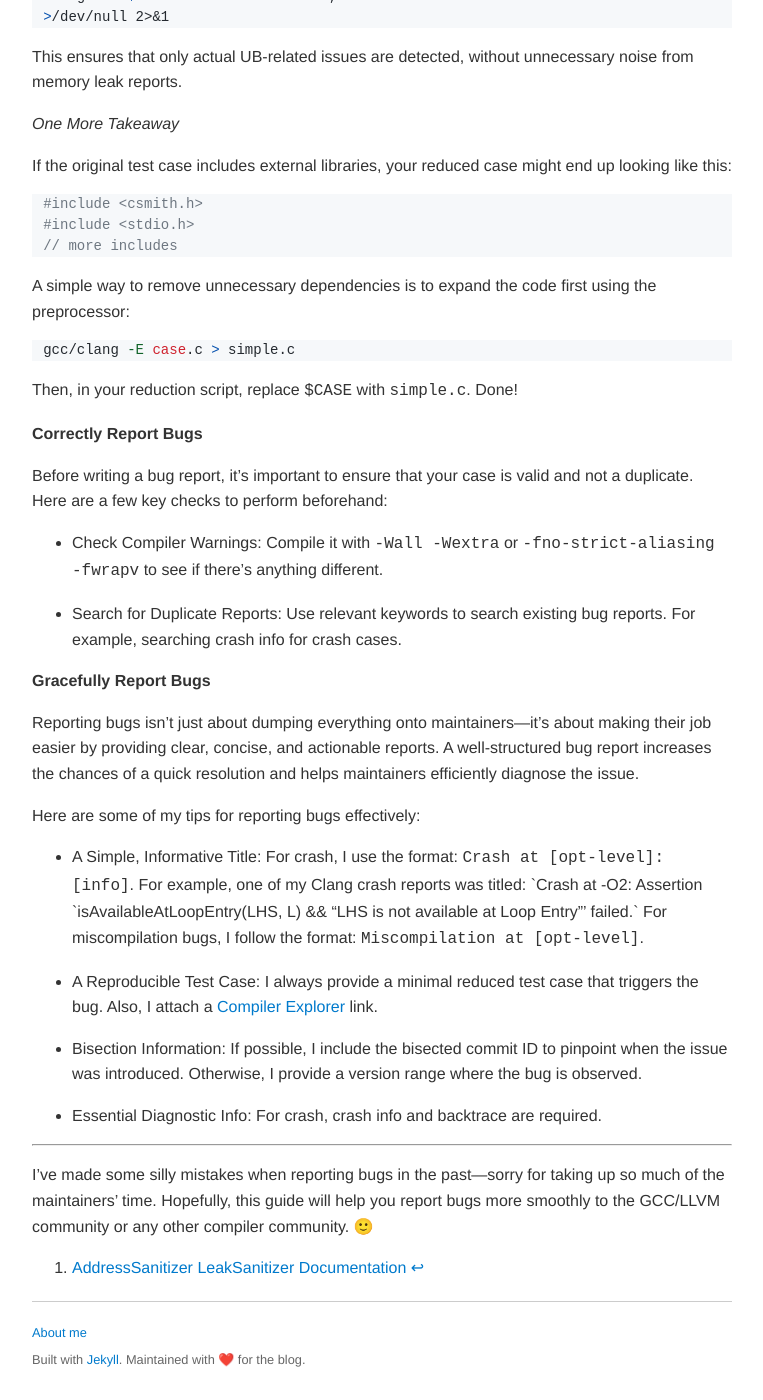
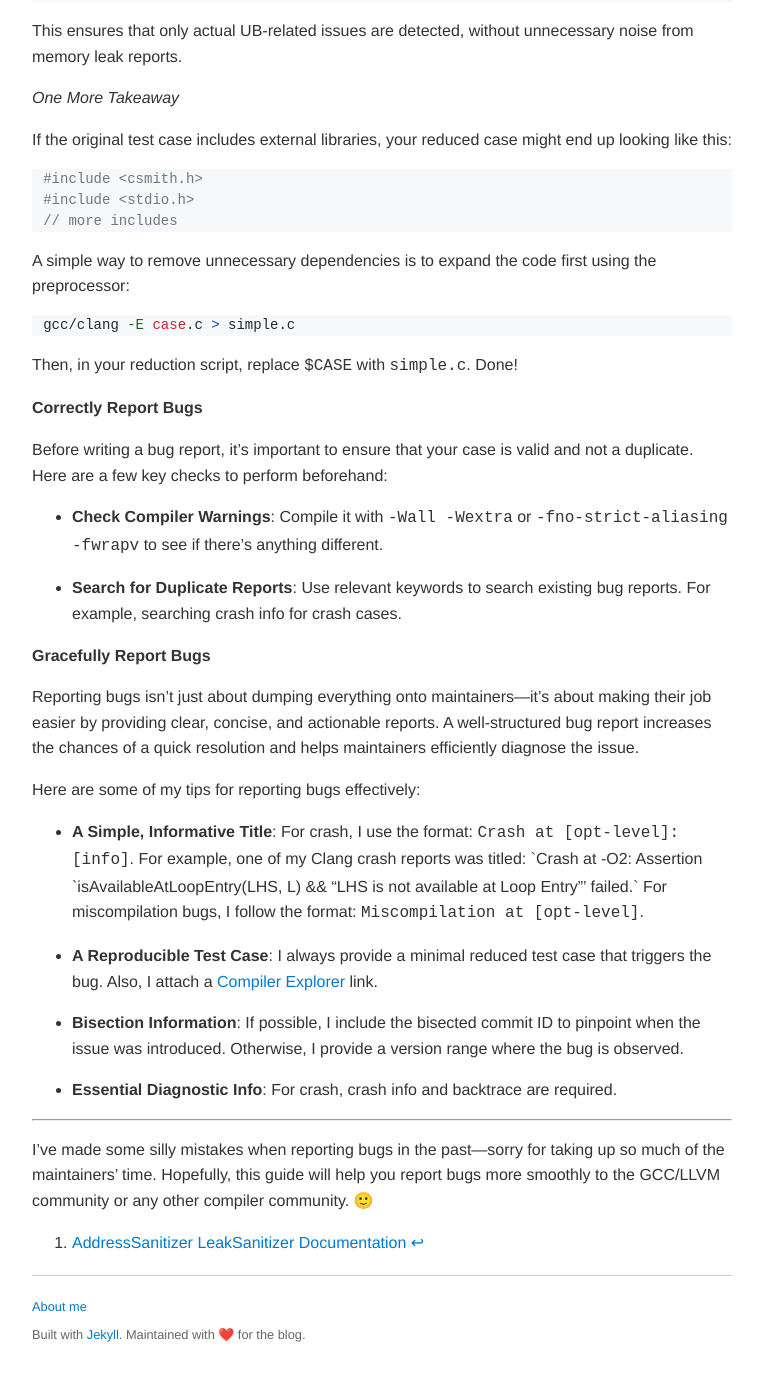
Before and after one commit to cardigan1008/cardigan1008.github.io, a Jekyll site: the page built from _posts/2025-01-31-how-to-report-compiler-bugs.md, in a window 1280 px wide and 1400 px high, scrolled down 2766 px. Shown: the whole window, without its empty margins (258-1021 px from the left). Built offline with Jekyll 4.4.1, drawn with Linux system fonts in a browser that asks for light colours; after the commit the page ends 4141 px from its top, so only the background shows below that; some of the changed text lies outside the part shown.

Commit message:
adjust md format

````diff
--- a/_posts/2025-01-31-how-to-report-compiler-bugs.md
+++ b/_posts/2025-01-31-how-to-report-compiler-bugs.md
@@ -12,7 +12,7 @@ Recently, I've been reporting bugs to GCC and LLVM, and I’d like to share some
 
 I've been working on a compiler testing project since August 2024.
 Since our fuzzer generates thousands of lines of code, understanding the root cause of a bug can be challenging.
-Thus, **reduction** is an essential step.
+Thus, reduction is an essential step.
 
 Initially, my instructor recommended [CReduce](https://github.com/csmith-project/creduce), an impressive tool that not only minimizes C code but also supports other languages like Rust.
 
@@ -37,7 +37,7 @@ grep -q 'internal compiler error' output.txt
 exit $?
 ```
 
-This script is designed for reducing crash cases when compiled with GCC. It works by checking whether the compiler’s output contains a specific marker indicating an **internal compiler error (ICE)**.
+This script is designed for reducing crash cases when compiled with GCC. It works by checking whether the compiler’s output contains a specific marker indicating an internal compiler error (ICE).
 
 # Miscompilation: More Complex
 
@@ -153,9 +153,9 @@ Then, in your reduction script, replace `$CASE` with `simple.c`. Done!
 
 Before writing a bug report, it's important to ensure that your case is valid and not a duplicate. Here are a few key checks to perform beforehand:
 
-- Check Compiler Warnings: Compile it with `-Wall -Wextra` or `-fno-strict-aliasing -fwrapv` to see if there's anything different.
+- **Check Compiler Warnings**: Compile it with `-Wall -Wextra` or `-fno-strict-aliasing -fwrapv` to see if there's anything different.
 
-- Search for Duplicate Reports: Use relevant keywords to search existing bug reports. For example, searching crash info for crash cases.
+- **Search for Duplicate Reports**: Use relevant keywords to search existing bug reports. For example, searching crash info for crash cases.
 
 # Gracefully Report Bugs
 
@@ -163,14 +163,14 @@ Reporting bugs isn’t just about dumping everything onto maintainers—it’s a
 
 Here are some of my tips for reporting bugs effectively:
 
-- A Simple, Informative Title: For crash, I use the format: `Crash at [opt-level]: [info]`. For example, one of my Clang crash reports was titled: \`Crash at -O2: Assertion \`isAvailableAtLoopEntry(LHS, L) && "LHS is not available at Loop Entry"' failed.\`
+- **A Simple, Informative Title**: For crash, I use the format: `Crash at [opt-level]: [info]`. For example, one of my Clang crash reports was titled: \`Crash at -O2: Assertion \`isAvailableAtLoopEntry(LHS, L) && "LHS is not available at Loop Entry"' failed.\`
 For miscompilation bugs, I follow the format:  `Miscompilation at [opt-level]`.
 
-- A Reproducible Test Case: I always provide a minimal reduced test case that triggers the bug. Also, I attach a [Compiler Explorer](https://godbolt.org/) link.
+- **A Reproducible Test Case**: I always provide a minimal reduced test case that triggers the bug. Also, I attach a [Compiler Explorer](https://godbolt.org/) link.
 
-- Bisection Information: If possible, I include the bisected commit ID to pinpoint when the issue was introduced. Otherwise, I provide a version range where the bug is observed.
+- **Bisection Information**: If possible, I include the bisected commit ID to pinpoint when the issue was introduced. Otherwise, I provide a version range where the bug is observed.
 
-- Essential Diagnostic Info: For crash, crash info and backtrace are required.
+- **Essential Diagnostic Info**: For crash, crash info and backtrace are required.
 
 ---
 
````
